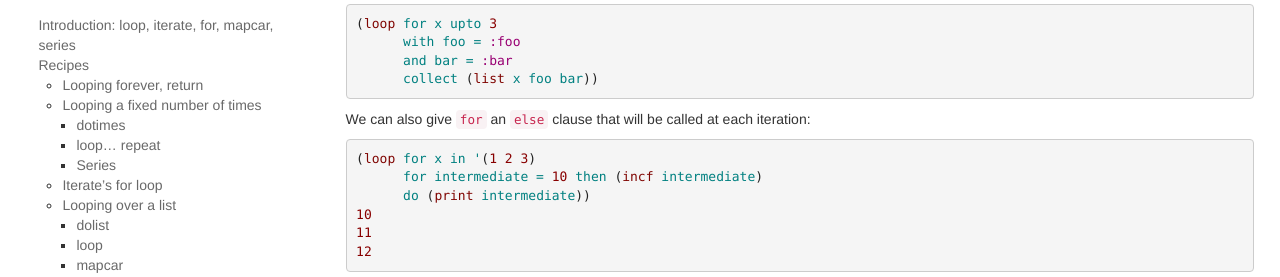
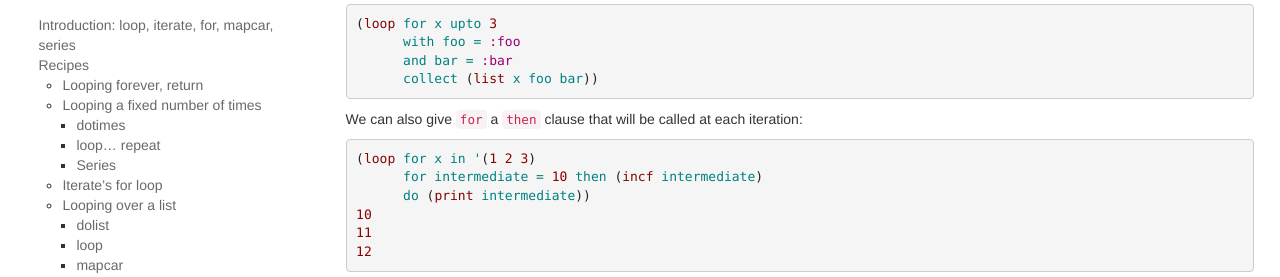
Before and after one commit to LispCookbook/cl-cookbook, a Jekyll site: the page built from iteration.md, in a window 1280 px wide and 900 px high, scrolled down 7992 px. Shown: the part 149-426 px from the top of the window. Built offline with Jekyll 4.4.1, drawn with Linux system fonts in a browser that asks for light colours.

Commit message:
(minor) iteration typo

```diff
--- a/iteration.md
+++ b/iteration.md
@@ -560,7 +560,7 @@ so it turns out we can specify the type before the `=` and chain the `with` with
       collect (list x foo bar))
 ~~~
 
-We can also give `for` an `else` clause that will be called at each iteration:
+We can also give `for` a `then` clause that will be called at each iteration:
 
 ~~~lisp
 (loop for x in '(1 2 3)
```
